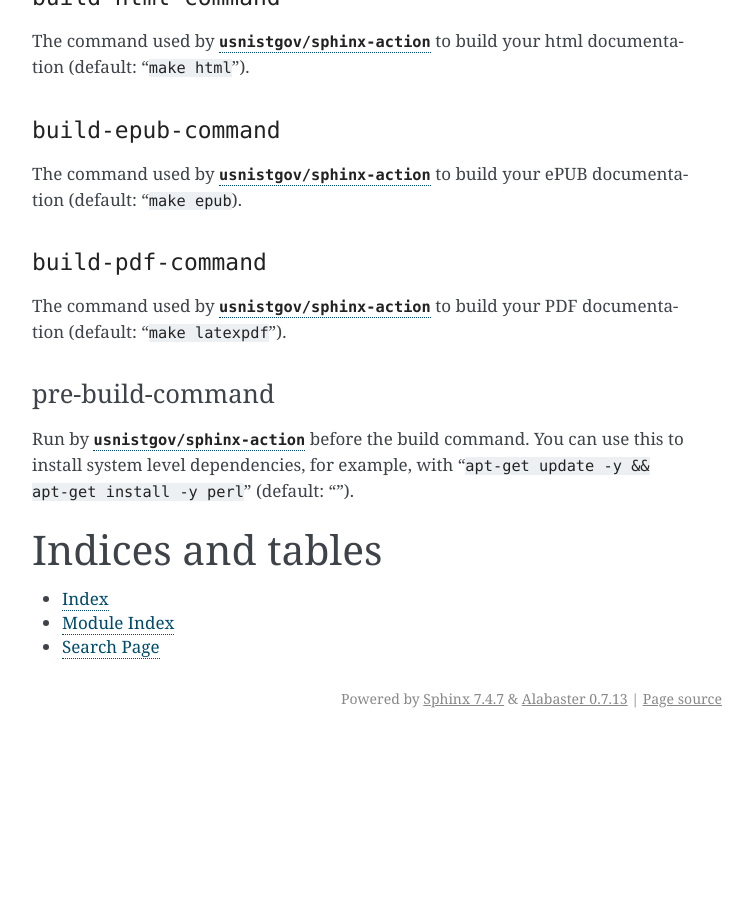
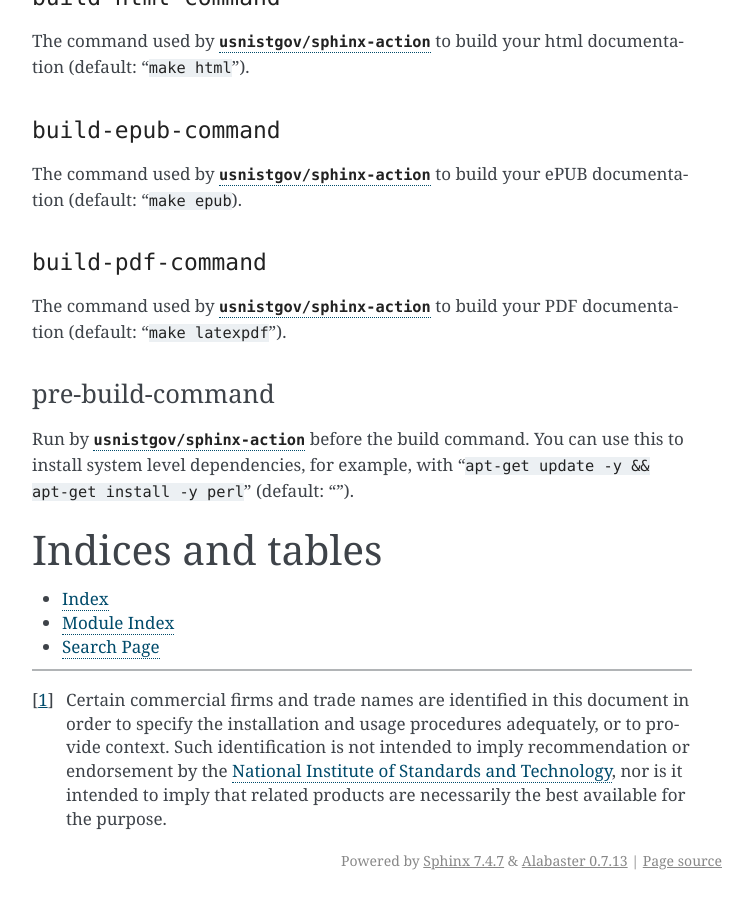
Before and after one commit to usnistgov/Docs4NIST, a Sphinx documentation site: the page built from docs/index.rst, in a window 1280 px wide and 900 px high, scrolled down 1658 px. Shown: the whole window, without its empty margins (388-1141 px from the left). Built offline with Sphinx 7.4.7, drawn with Linux system fonts in a browser that asks for light colours; before the commit the page ends 2396 px from its top, so only the background shows below that.

Commit message:
Add NIST disclaimer

```diff
--- a/docs/index.rst
+++ b/docs/index.rst
@@ -3,7 +3,7 @@
 ``NISTtheDocs2Death`` Action
 ============================
 
-This `GitHub action <https://docs.github.com/en/actions>`_ implements a
+This `GitHub action <https://docs.github.com/en/actions>`_ [#]_ implements a
 `composite  workflow <>`_ that uses the `Sphinx <https://www.sphinx-doc.org/>`_
 tool to build documentation in https://github.com/usnistgov projects and
 then host on https://pages.nist.gov as an approximation of `ReadTheDocs
@@ -119,6 +119,17 @@ Indices and tables
 * :ref:`modindex`
 * :ref:`search`
 
+----
+
+.. [#] Certain commercial firms and trade names are identified in this
+    document in order to specify the installation and usage procedures
+    adequately, or to provide context.  Such identification is not intended
+    to imply recommendation or endorsement by the `National Institute of
+    Standards and Technology <https://www.nist.gov>`_, nor is it intended
+    to imply that related products are necessarily the best available for
+    the purpose.
+
+
 
 .. |sphinxaction|   replace::   ``usnistgov/sphinx-action``
 .. _sphinxaction:   https://github.com/usnistgov/sphinx-action
```
